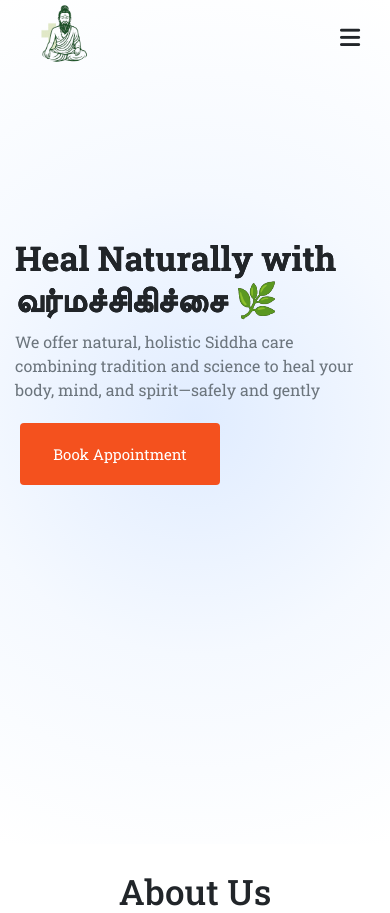
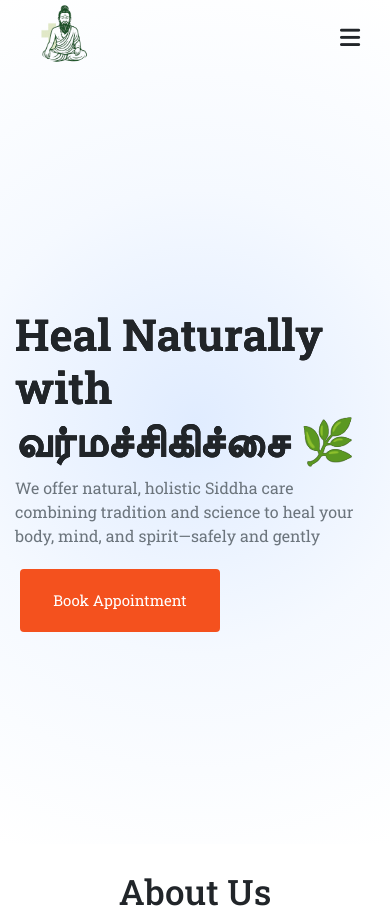
Before and after one commit to sriram-65/siddha, a Flask app: page / in a window 390 px wide. Shown: the top 913 px of the page. Run offline with Flask 3, Linux system fonts and the light colour scheme.

Commit message:
Update style.css

```diff
--- a/static/style.css
+++ b/static/style.css
@@ -291,7 +291,7 @@ responsive */
     #home h1{
 
      text-shadow: 0px 0px 0.1px black;
-     font-size: 34px;
+     font-size: 44px;
      font-weight: 900;
      margin-top: 7em;
 
```
